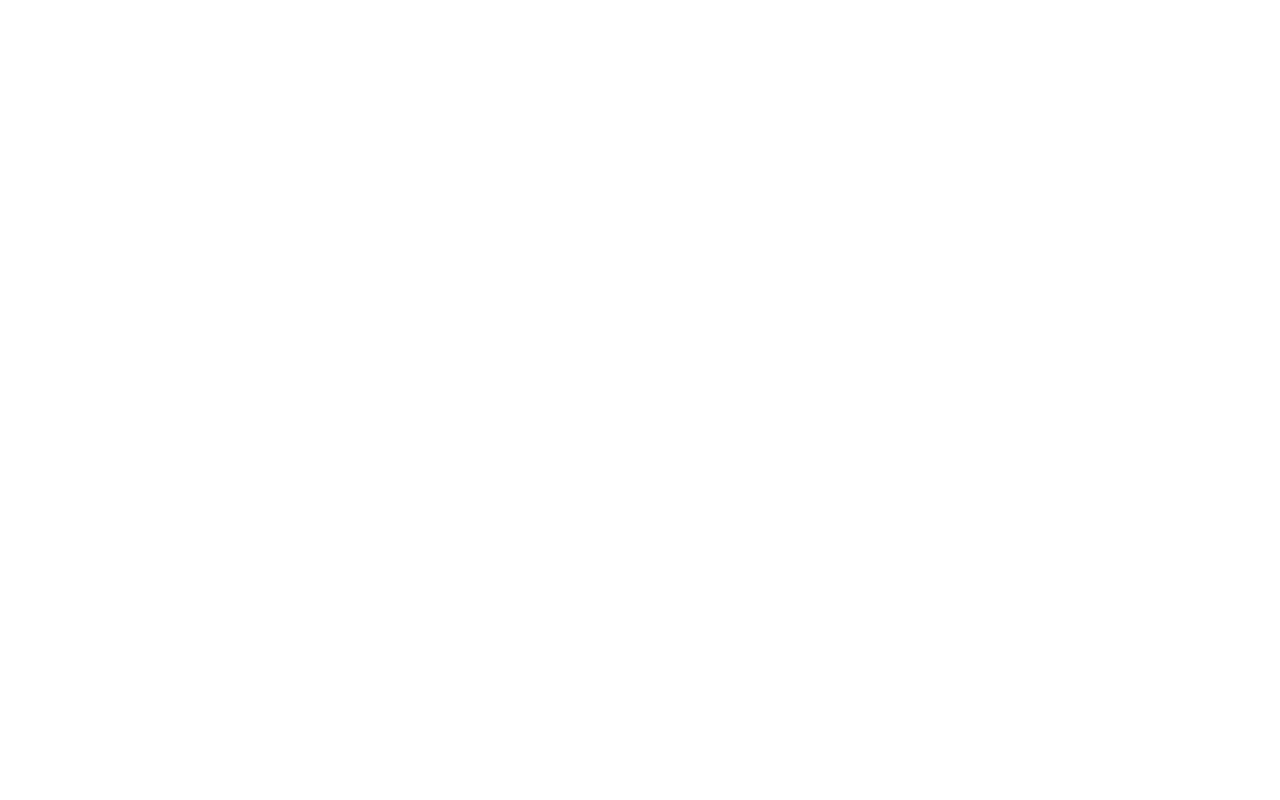
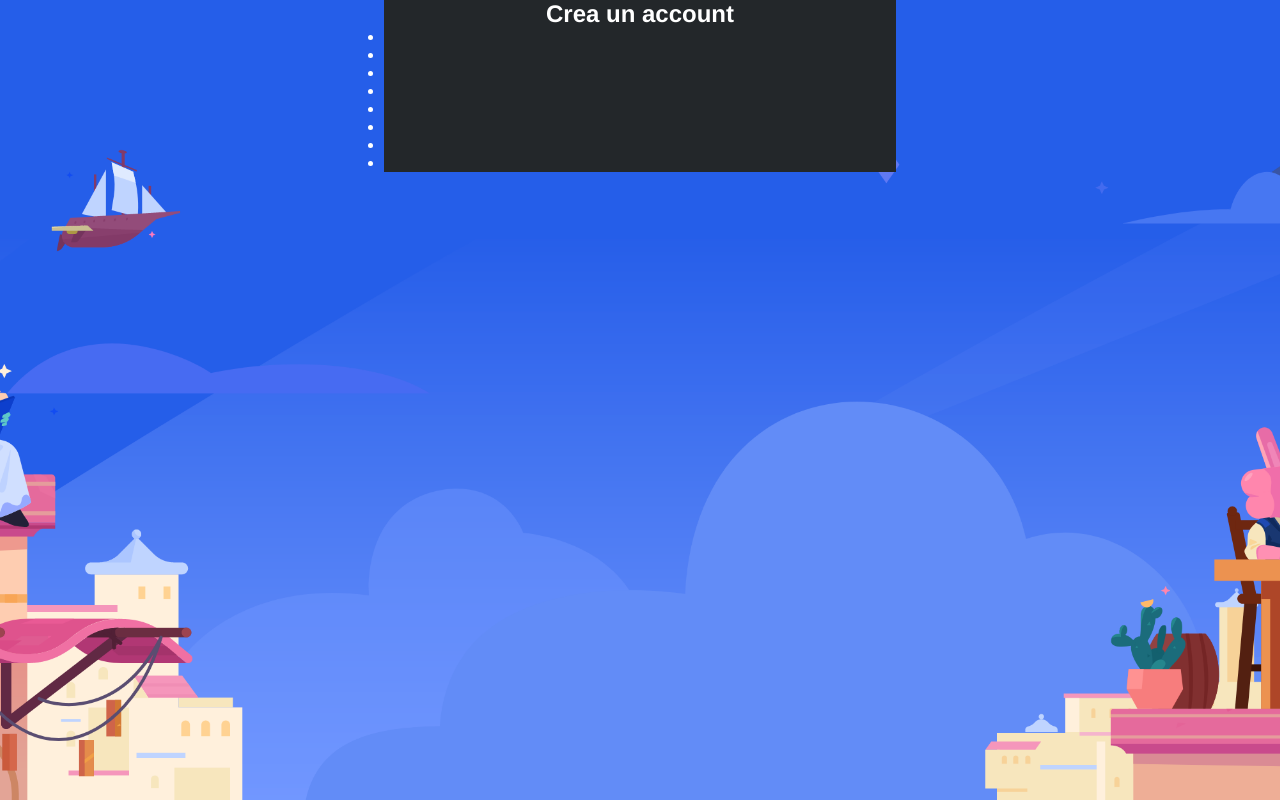
Before and after one commit to PincelliN/htmlcss-discord, a plain HTML site: page bonus/sing-up.html in a window 1280 px wide. Drawn offline with Linux system fonts and the light colour scheme.

Commit message:
end generl container and header

```diff
--- a/bonus/css-bonus/sing-up.css
+++ b/bonus/css-bonus/sing-up.css
@@ -1,11 +1,28 @@
+/*  css general */
 * {
   margin: 0;
   padding: 0;
   box-sizing: border-box;
   font-family: Whitney, "Helvetica Neue", Helvetica, Arial, sans-serif;
+  color: white;
 }
-.contaier{
+a{
+    text-decoration: none;
+}
+/* css body and general conteiner */
+body {
+  background-image: url(../../img/jumbo.png);
+  background-size: cover;
+  background-repeat: no-repeat;
+  background-position: center;
+  background-attachment: fixed;
+}
+.container{
     background-color: rgb(35, 39, 42);
     margin: 0 auto;
-    width: 30%;
+    width: 40%;
 }
+/* header css */
+header{
+    text-align: center;
+}
--- a/bonus/sing-up.html
+++ b/bonus/sing-up.html
@@ -1,23 +1,33 @@
 <!DOCTYPE html>
 <html lang="en">
   <head>
-    <meta charset="UTF-8">
-    <meta name="viewport" content="width=device-width, initial-scale=1.0">
+    <meta charset="UTF-8" />
+    <meta name="viewport" content="width=device-width, initial-scale=1.0" />
     <title>Sing up</title>
-    <link rel="stylesheet" href="css-bonus/sing-up.css">
+    <link rel="stylesheet" href="css-bonus/sing-up.css" />
   </head>
   <body>
     <div class="container">
       <header>
-
+        <section>
+          <h1>Crea un account</h1>
+        </section>
       </header>
       <main>
-
+        <ul>
+          <li></li>
+          <li></li>
+          <li></li>
+          <li></li>
+          <li></li>
+          <li></li>
+          <li></li>
+          <li></li>
+        </ul>
       </main>
       <footer>
-
+        <section></section>
       </footer>
     </div>
-
   </body>
 </html>
```
Lines whose indentation alone changed are shown as unchanged.
